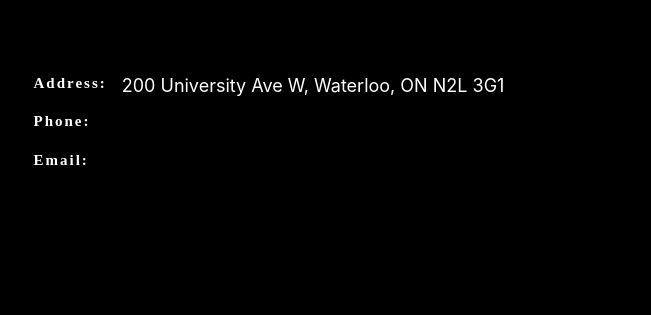
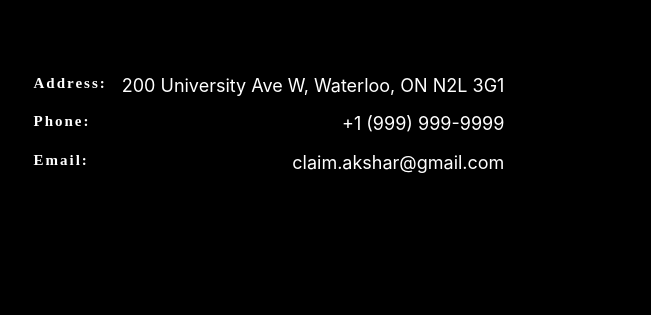
Before and after one commit to AksharGoyal/AksharGoyal.github.io, a plain HTML site: page index.html in a window 1280 px wide. Shown: the part 4675-4990 px from the top of the page, 629-1280 px from the left. Drawn offline with nearby package versions, Linux system fonts and the light colour scheme; a web font is replaced by a local one.

Commit message:
Update index.html

```diff
--- a/index.html
+++ b/index.html
@@ -386,10 +386,18 @@
 								<div class="col-xs-12 col">
 									<h5>Phone:</h5>
 								</div>
+								<div class="col-xs-12">
+									<p>+1 (999) 999-9999
+									</p>
+								</div>
 							</div>
 							<div class="row">
 								<div class="col-xs-12 col">
 									<h5>Email:</h5>
+								</div>
+								<div class="col-xs-12">
+									<p>claim.akshar@gmail.com</p>
+									</p>
 								</div>
 							</div>
 						</div>
```
